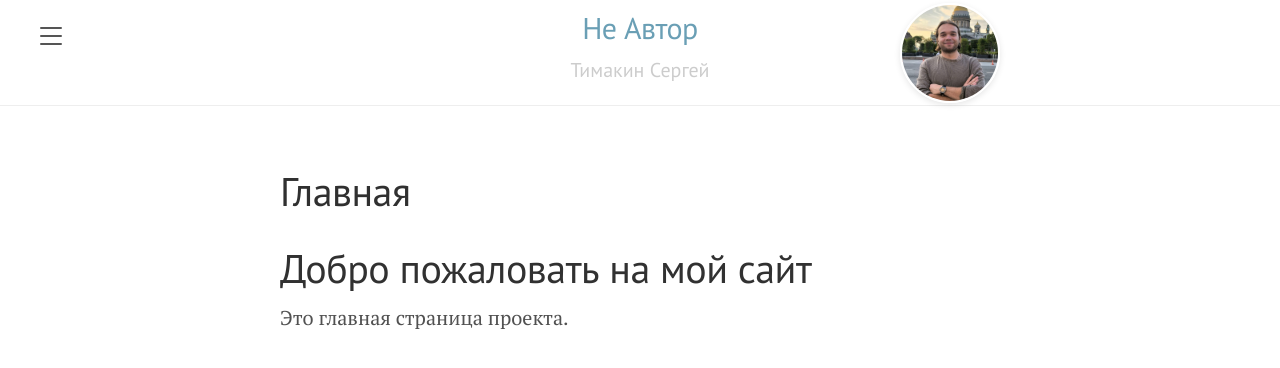
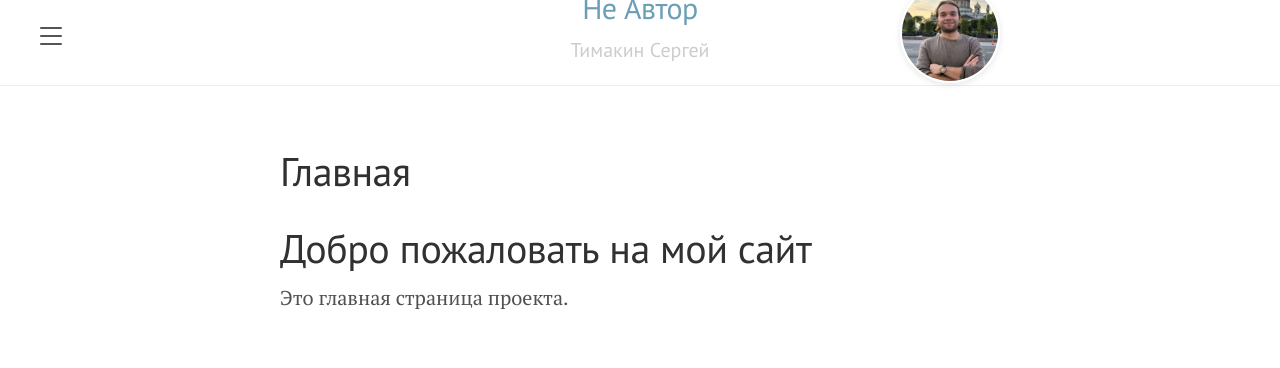
Before and after one commit to Mikrobic/lanyon, a Jekyll site: the page built from pages/index.md, in a window 1280 px wide. Shown: the top 368 px of the page. Built offline with Jekyll 4.4.1, drawn with Linux system fonts in a browser that asks for light colours.

Commit message:
Форматирование файлов

```diff
--- a/public/css/lanyon.css
+++ b/public/css/lanyon.css
@@ -15,6 +15,7 @@ h1, h2, h3, h4, h5, h6 {
 }
 
 
+
 /*
  * Wrapper
  *
@@ -26,6 +27,7 @@ h1, h2, h3, h4, h5, h6 {
 .wrap {
   position: relative;
   width: 100%;
+  margin-top: -20px;
 }
 
 
```
